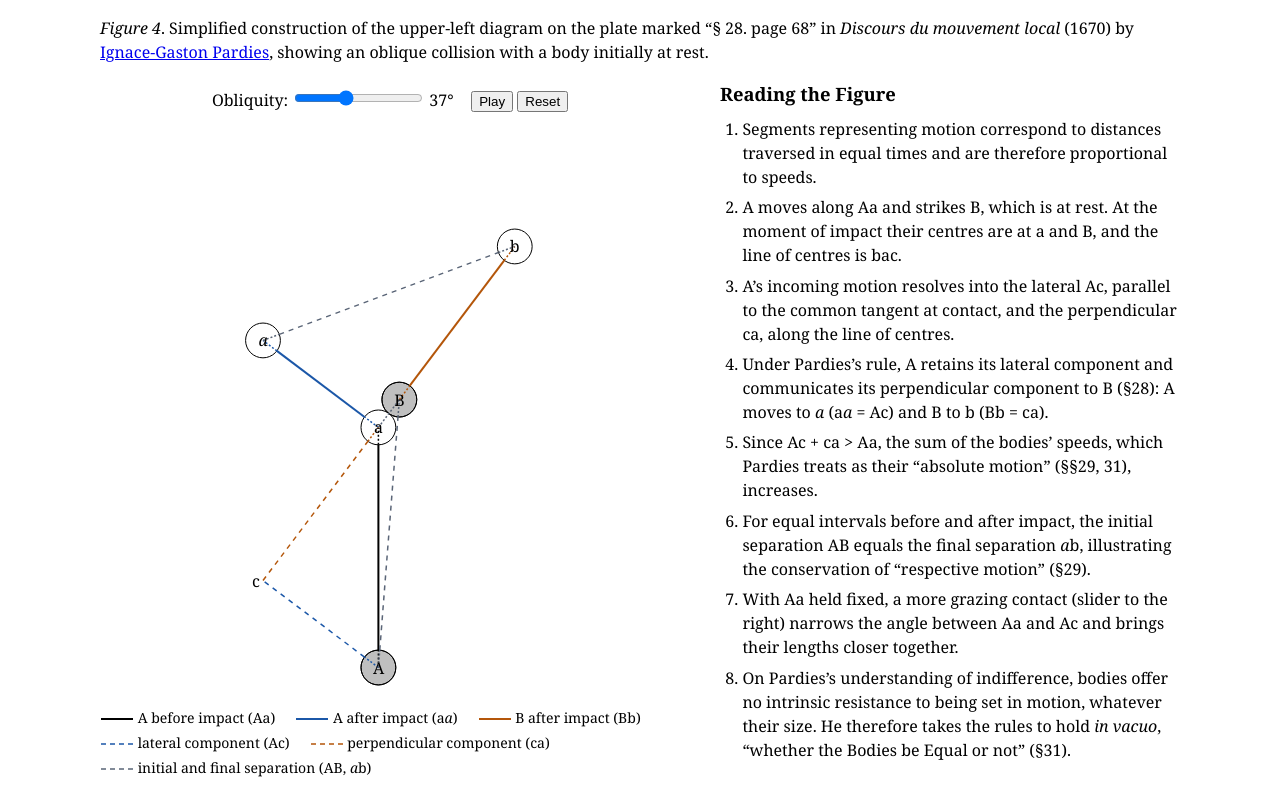
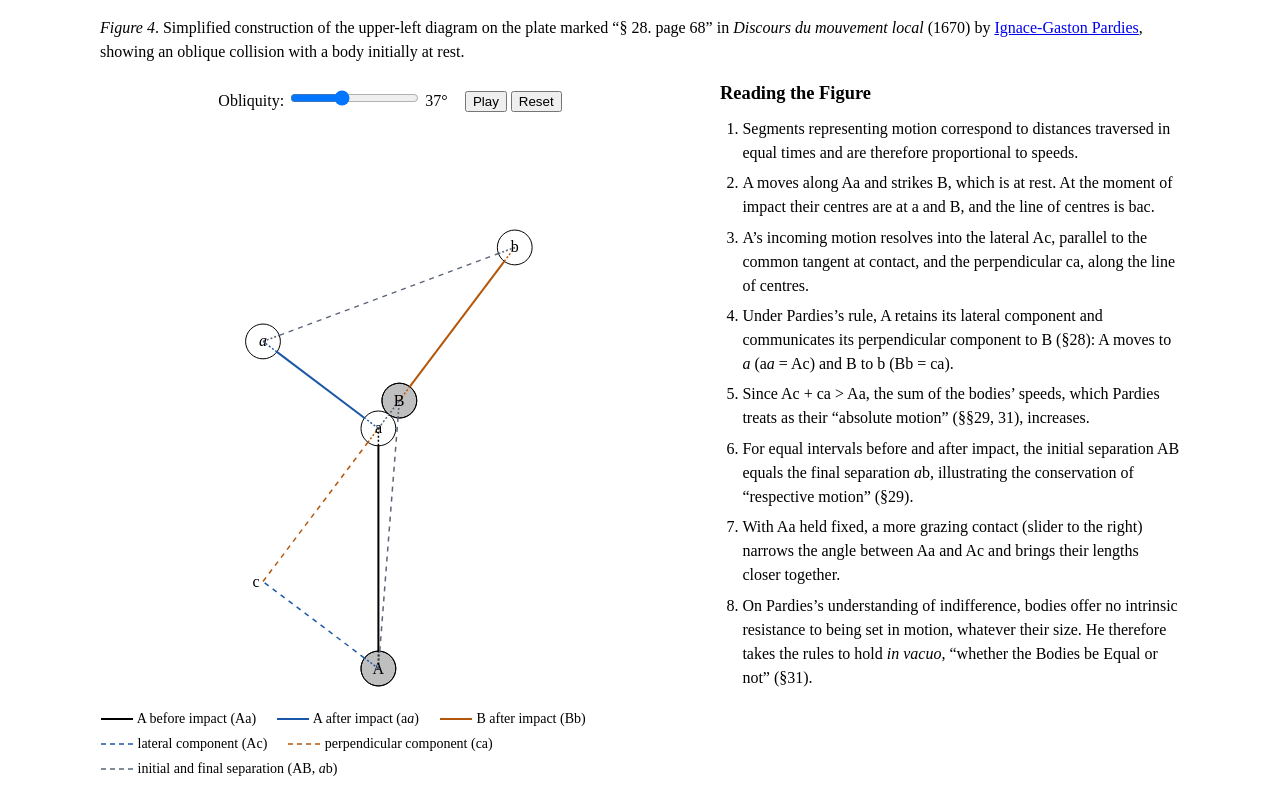
Before and after one commit to OdedZrachia/Oblique_Impact, a plain HTML site: page fig4.html in a window 1280 px wide. Drawn offline with Linux system fonts and the light colour scheme.

Commit message:
Update fig4.html

```diff
--- a/fig4.html
+++ b/fig4.html
@@ -5,7 +5,7 @@
 <meta name="viewport" content="width=device-width, initial-scale=1">
 <title>Figure 4</title>
 <style>
-body { font-family: Georgia, 'Times New Roman', serif; line-height: 1.5; margin: 0; padding: 0 16px; }
+body { font-family: serif; line-height: 1.5; margin: 0; padding: 0 16px; }
 .page { max-width: 1080px; margin: 0 auto; }
 .caption { margin: 1em 0; }
 .columns { display: flex; flex-wrap: wrap; align-items: flex-start; gap: 16px 40px; }
```
